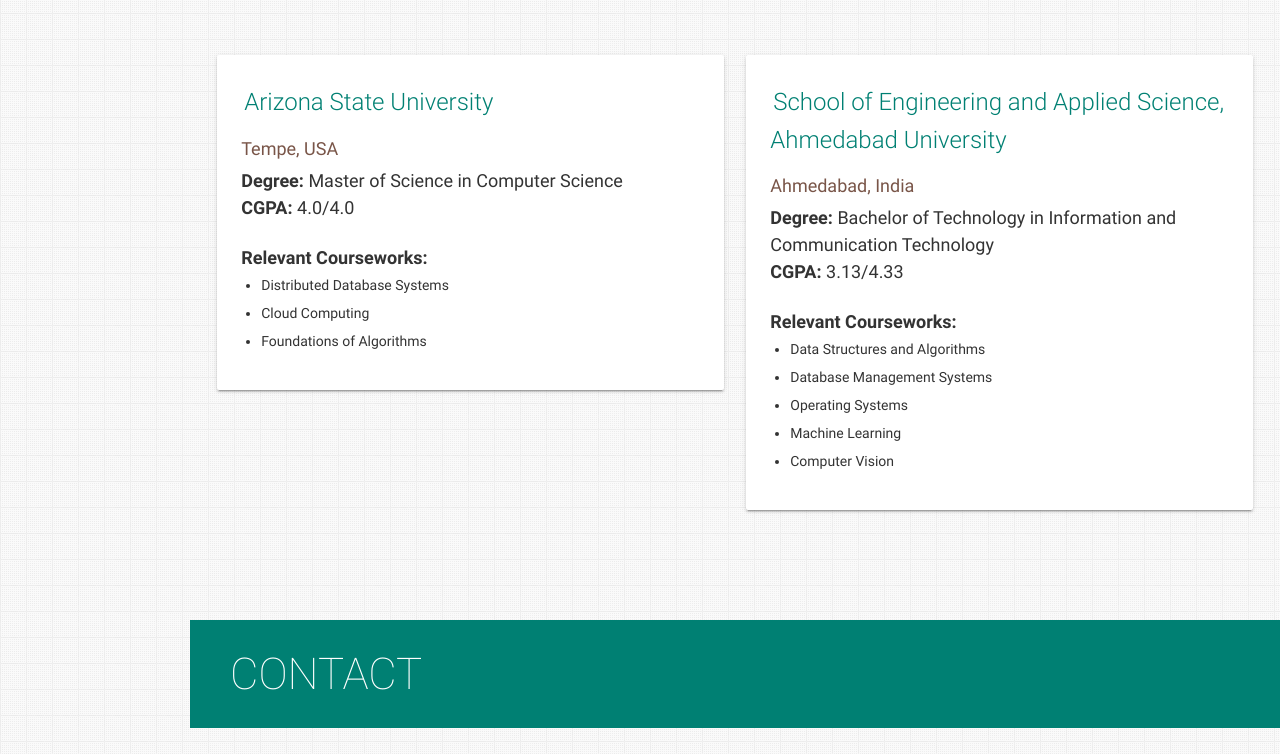
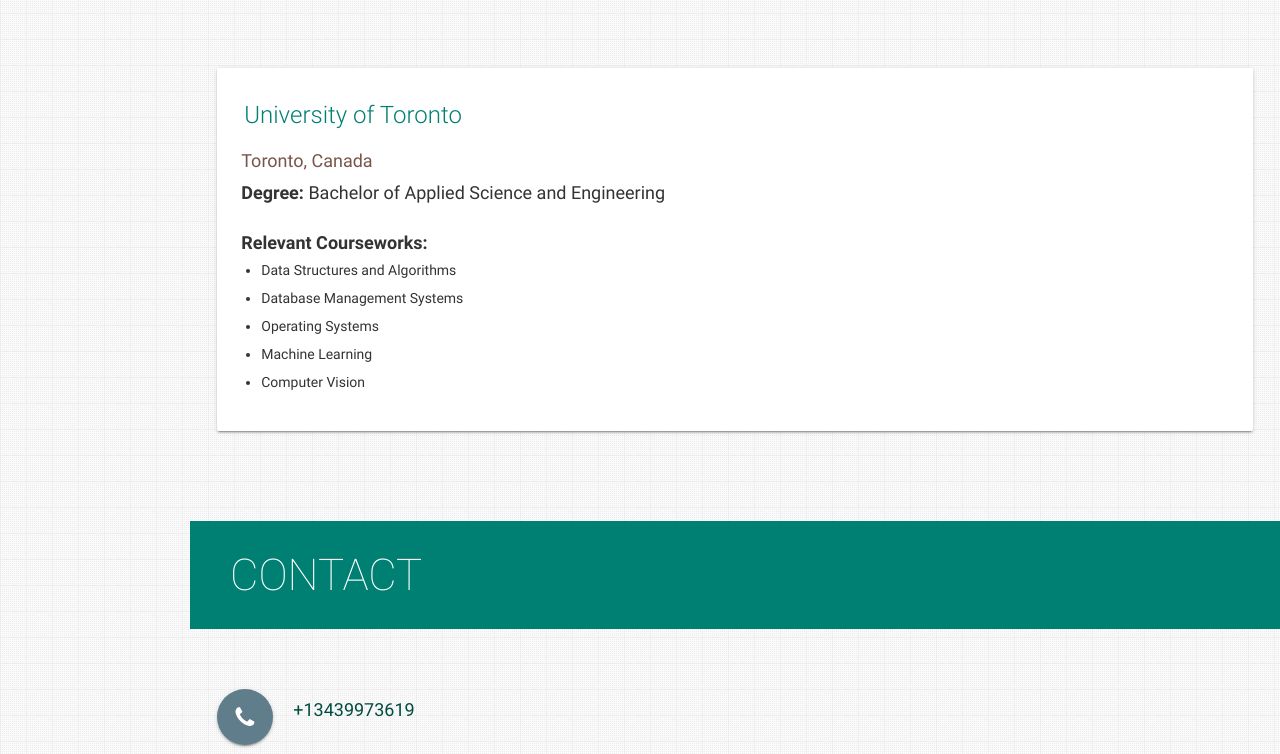
Before and after one commit to bellaguang1216/bellaguang1216.github.io, a plain HTML site: page index.html in a window 1280 px wide. Shown: the part 6097-6851 px from the top of the page. Drawn offline with nearby package versions, Linux system fonts and the light colour scheme.

Commit message:
Update index.html to reflect new resume details for Bella and add Bella's resume PDF to assets

```diff
--- a/index.html
+++ b/index.html
@@ -144,10 +144,10 @@
         4. mdi-file-attachment
         5. mdi-file-folder-shared
         -->
-        <!-- <a aria-label="Open Varad's resume in a new tab" href="#resume" target="_blank"
+        <!-- <a aria-label="Open Bella's resume in a new tab" href="#resume" target="_blank"
           onclick="window.open('https://drive.google.com/file/d/1vYi-bMyIsZPve0x_clxY8xsDtiHiOMd3/view?usp=sharing')"
           class="waves-effect waves-dark teal-text"><i class="mdi-file-folder-open small"></i><span>Resume</span></a> -->
-        <a aria-label="Open Varad's resume in a new tab" href="https://varadbhogayata.github.io/assets/resume/Varad_Bhogayata_Resume.pdf" target="_blank"
+        <a aria-label="Open Bella's resume in a new tab" href="https://bellaguang1216.github.io/assets/resume/Bella_Resume.pdf" target="_blank"
         class="waves-effect waves-dark teal-text"><i class="mdi-file-folder-open small"></i><span>Resume</span></a>
       </li>
     </ul>
@@ -902,8 +902,8 @@
       <div class="container">
         <div class="row">
           <!-- Education -->
-          <div class="col s12 m6 l6">
-            <div class="card">
+          <!-- <div class="col s12 m6 l6"> -->
+            <!-- <div class="card">
               <div class="card-content">
                 <p>
                   <span class="card-title"><a href="https://www.asu.edu/" target="_blank" class="teal-text hoverline">Arizona State University</a></span>
@@ -927,7 +927,7 @@
 
                 </ul>
               </div>
-            </div>
+            </div> -->
 
 
           </div>
@@ -935,14 +935,13 @@
             <div class="card">
               <div class="card-content">
                 <p>
-                  <span class="card-title"><a href="https://ahduni.edu.in/academics/schools-centres/school-of-engineering-and-applied-science/" target="_blank" class="teal-text hoverline">School of Engineering and Applied Science, Ahmedabad
-                      University</a></span>
+                  <span class="card-title"><a href="https://ahduni.edu.in/academics/schools-centres/school-of-engineering-and-applied-science/" target="_blank" class="teal-text hoverline">
+                    University of Toronto
+                  </a></span>
                 </p>
-                <p class="brown-text">Ahmedabad, India</p>
+                <p class="brown-text">Toronto, Canada</p>
                 <p>
-                  <b>Degree: </b>Bachelor of Technology in Information and Communication Technology
-                  <br>
-                  <b>CGPA: </b>3.13/4.33
+                  <b>Degree: </b>Bachelor of Applied Science and Engineering
                 </p>
 
                 <ul>
```
Also changed, not shown: 1 other file.
